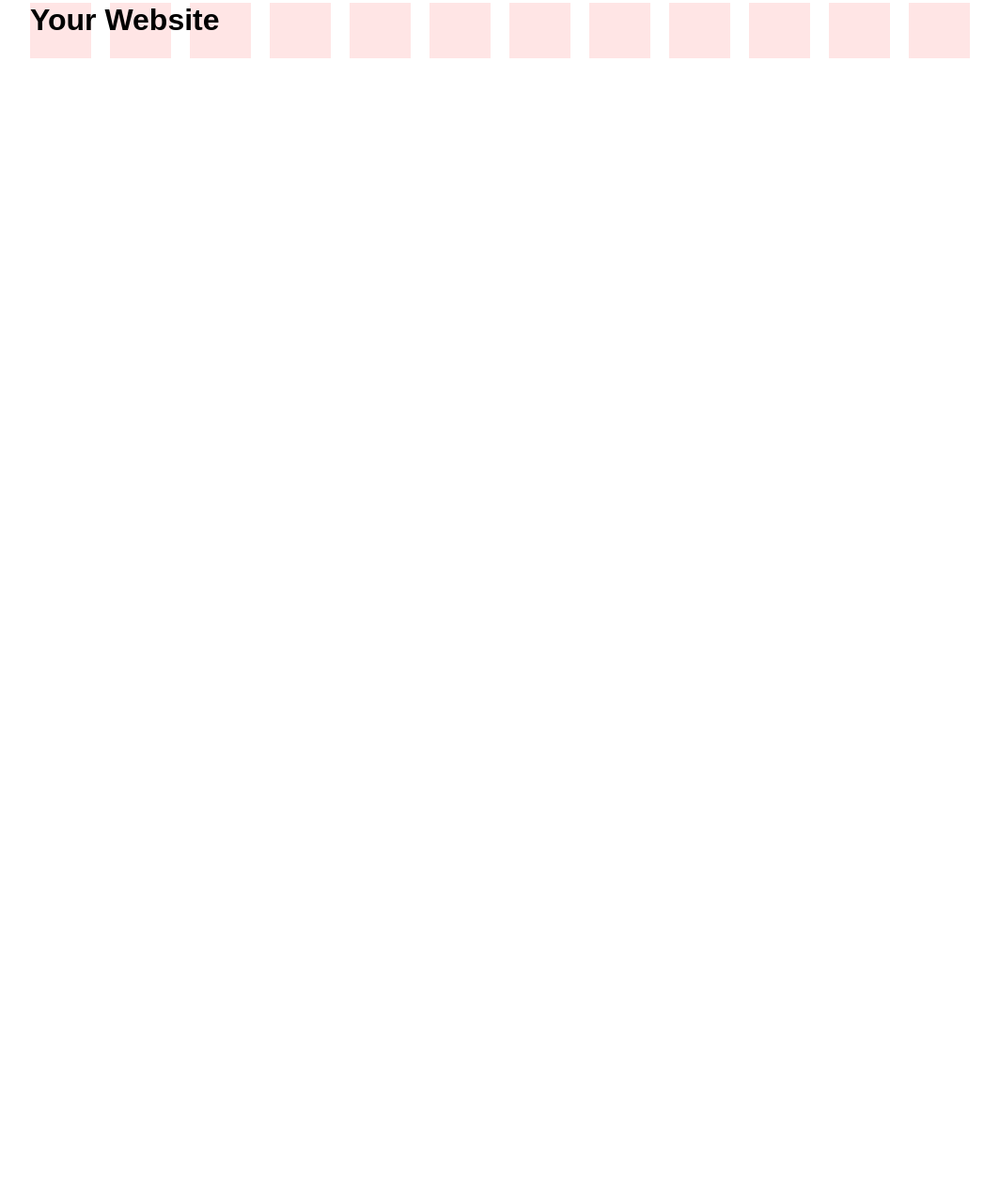
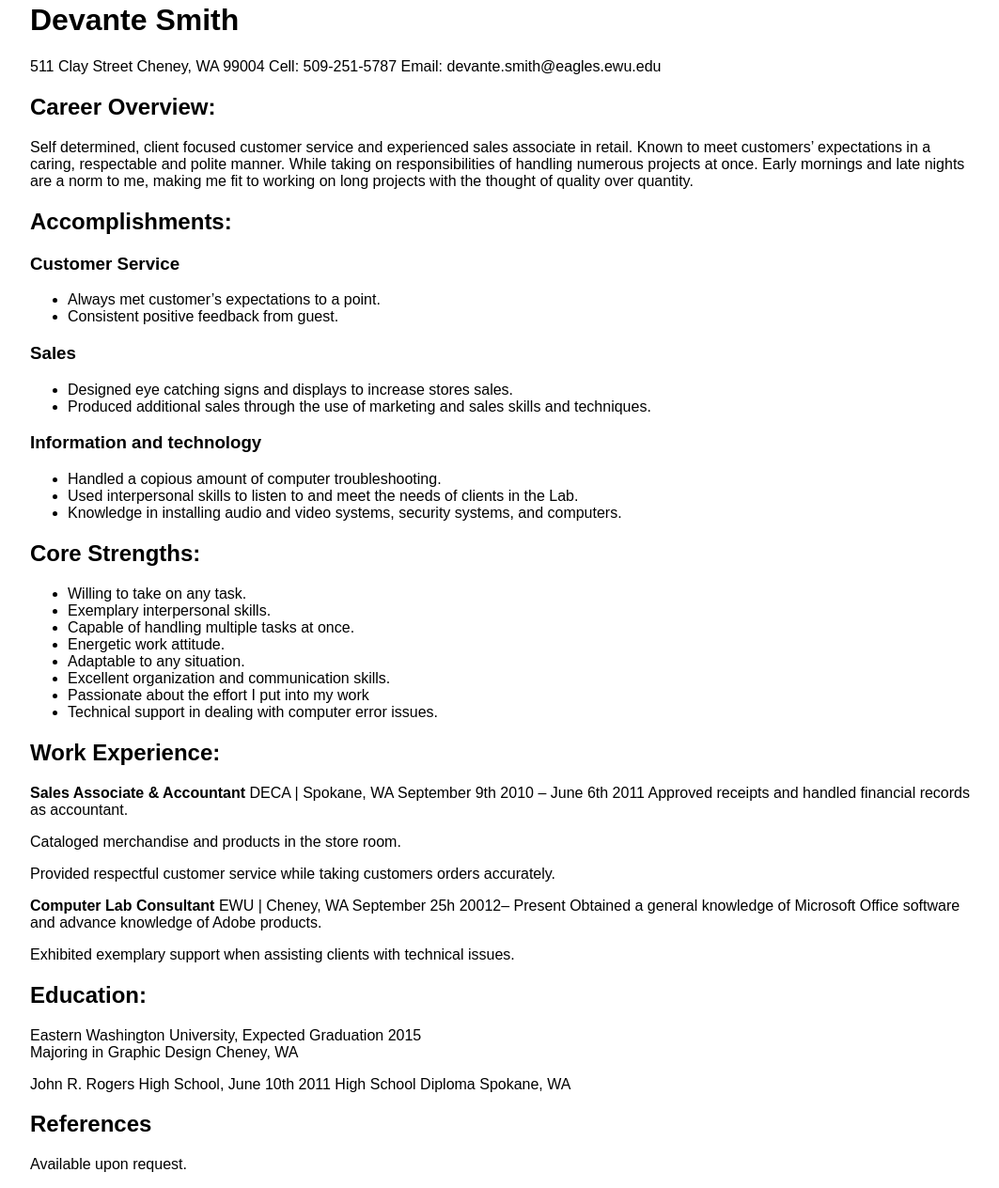
Before and after one commit to devantes/p2-resume, a plain HTML site: page index.html in a window 1280 px wide. Shown: the part 18-1282 px from the top of the page at 94% size, without its empty margins (108-1171 px from the left). Before the commit the page ends 800 px from the top, so only its background shows below. Drawn offline with Linux system fonts and the light colour scheme.

Commit message:
added in content, starting to detail the resume

```diff
--- a/css/styles.css
+++ b/css/styles.css
@@ -1,7 +1,7 @@
 /* Your Website Styles */
 
 
-/* Show Grid */
+/* Show Grid
 .showgrid {
 	background: url("../img/grid-bg.png") repeat-y;
-}
+} */
--- a/index.html
+++ b/index.html
@@ -13,10 +13,99 @@
 
 	<div class="container showgrid">
 
-		<!-- Your Content -->
-		<h1>Your Website</h1>
 
-		<!-- Clearfix -->
+<h1>Devante Smith</h1>
+
+	<p>511 Clay Street Cheney, WA 99004
+	Cell: 509-251-5787  Email: devante.smith@eagles.ewu.edu</p>
+
+<h2>Career Overview:</h2>
+
+	<p>Self determined, client focused customer service and experienced sales associate in retail. Known to meet customers’ expectations in a caring, respectable and polite manner. While taking on responsibilities of handling numerous projects at once.  Early mornings and late nights are a norm to me, making me fit to working on long projects with the thought of quality over quantity.</p>
+
+<h2>Accomplishments:</h2>
+
+<h3>Customer Service</h3>
+
+	<ul>
+		<li>  Always met customer’s expectations to a point.</li>
+		<li>  Consistent positive feedback from guest.</li>
+	</ul>
+
+<h3>Sales</h3>
+
+	<ul>
+		<li>  Designed eye catching signs and displays to increase stores sales.</li>
+		<li>   Produced additional sales through the use of marketing and sales skills and techniques.</li>
+	</ul>
+
+<h3>Information and technology</h3>
+
+	<ul>
+		<li>  Handled a copious amount of computer troubleshooting. </li>
+		<li>  Used interpersonal skills to listen to and meet the needs of clients in the Lab.</li>
+		<li>  Knowledge in installing audio and video systems, security systems, and computers.</li>
+	</ul>
+
+<h2>Core Strengths:</h2>
+
+	<ul>
+		<li>  Willing to take on any task.</li>
+		<li>  Exemplary interpersonal skills.</li>
+		<li>  Capable of handling multiple tasks at once.</li>
+		<li>  Energetic work attitude.</li>
+		<li>  Adaptable to any situation.</li>
+		<li>  Excellent organization and communication skills.</li>
+		<li>  Passionate about the effort I put into my work</li>
+		<li>  Technical support in dealing with computer error issues.</li>
+	</ul>
+
+<h2>Work Experience:</h2>
+
+	<p><strong>Sales Associate &amp; Accountant</strong>
+	DECA | Spokane, WA    September 9th 2010 – June 6th 2011
+	Approved receipts and handled financial records as accountant.  </p>
+
+	<p>Cataloged merchandise and products in the store room.</p>
+
+	<p>Provided respectful customer service while taking customers orders accurately. </p>
+
+<p><strong>Computer Lab Consultant</strong>
+  EWU | Cheney, WA                        September 25h 20012– Present
+Obtained a general knowledge of Microsoft Office software and advance knowledge of Adobe products.  </p>
+
+<p>Exhibited exemplary support when assisting clients with technical issues. </p>
+
+<h2>Education:</h2>
+
+<p>Eastern Washington University, Expected Graduation 2015<br>
+Majoring in Graphic Design          Cheney, WA</p>
+
+<p>John R. Rogers High School, June 10th 2011
+High School Diploma             Spokane, WA </p>
+
+<h2>References</h2>
+
+<p>Available upon request.</p>
+
+
+
+
+
+
+
+
+
+
+
+
+
+
+
+
+
+
+
 		<div class="clear"></div>
 
 	</div>
```
